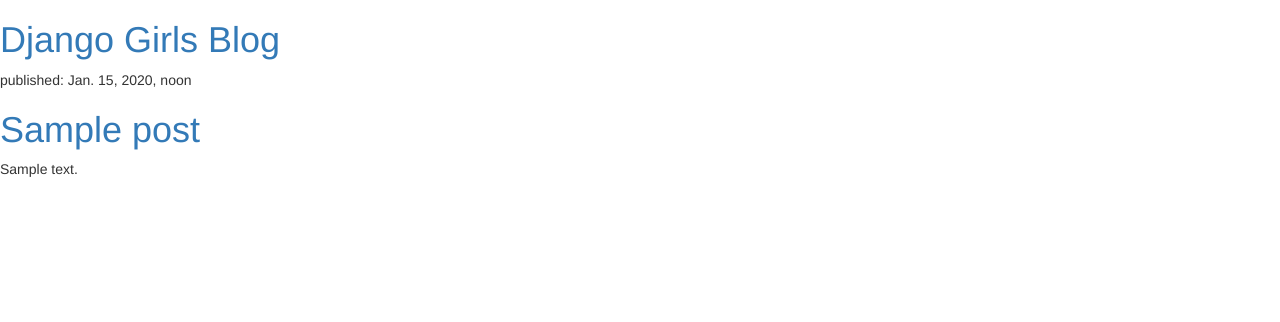
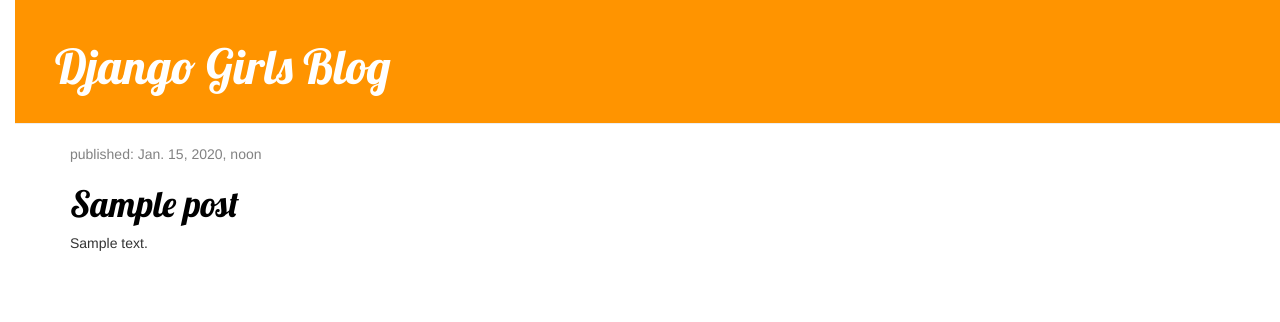
Before and after one commit to codeadog/my-first-blog, a Django app: template blog/templates/blog/post_list.html in a window 1280 px wide. Shown: the top 322 px of the page. Run offline with Django 3.2, Linux system fonts and the light colour scheme; the template is opened without the code that fills it: values that come from a table or form of the project are taken from there, others are empty; tables that the repository leaves empty hold one stand-in row (values such as "Sample post"); some libraries are stand-ins or nearby versions.

Commit message:
Added view and template stuff.

```diff
--- /dev/null
+++ b/blog/static/css/blog.css
@@ -0,0 +1,55 @@
+h1 a {
+    color: #FCA205;
+    font-family: "Lobster";
+}
+
+body {
+    padding-left: 15px;
+}
+
+.page-header {
+    background-color: #ff9400;
+    margin-top: 0;
+    padding: 20px 20px 20px 40px;
+}
+
+.page-header h1, .page-header h1 a, .page-header h1 a:visited, .page-header h1 a:active {
+    color: #ffffff;
+    font-size: 36pt;
+    text-decoration: none;
+}
+
+.content {
+    margin-left: 40px;
+}
+
+h1, h2, h3, h4 {
+    font-family: "Lobster", cursive;
+}
+
+.date {
+    color: #828282;
+}
+
+.save {
+    float: right;
+}
+
+.post-form textarea, .post-form input {
+    width: 100%;
+}
+
+.top-menu, .top-menu:hover, .top-menu:visited {
+    color: #ffffff;
+    float: right;
+    font-size: 26pt;
+    margin-right: 20px;
+}
+
+.post {
+    margin-bottom: 70px;
+}
+
+.post h1 a, .post h1 a:visited {
+    color: #000000;
+}
--- /dev/null
+++ b/blog/templates/blog/base.html
@@ -0,0 +1,32 @@
+{% load staticfiles %}
+
+<!DOCTYPE html>
+<html lang="en">
+
+<head>
+    <meta charset="utf-8">
+    <title>Django Girls blog</title>
+    <link rel="stylesheet" href="//maxcdn.bootstrapcdn.com/bootstrap/3.2.0/css/bootstrap.min.css">
+    <link rel="stylesheet" href="//maxcdn.bootstrapcdn.com/bootstrap/3.2.0/bootstrap-theme.min.css">
+    <link rel="stylesheet" href="{% static 'css/blog.css' %}">
+    <link href="//fonts.googleapis.com/css?family=Lobster&subset=latin,latin-ext" rel="stylesheet" type="text/css" </head>
+
+    <body>
+        <div class="page-header">
+            <h1>
+                <a href="/">Django Girls Blog</a>
+            </h1>
+        </div>
+
+
+        <div class="content container">
+            <div class="row">
+                <div class="col-md-8">
+                    {% block content %}
+                    {% endblock %}
+                </div>
+            </div>
+        </div>
+    </body>
+
+</html>
--- a/blog/templates/blog/post_list.html
+++ b/blog/templates/blog/post_list.html
@@ -1,23 +1,15 @@
-<!DOCTYPE html>
-<html lang="en">
-    <head>
-        <meta charset="utf-8">
-        <title>Django Girls blog</title>
-        <link rel="stylesheet" href="//maxcdn.bootstrapcdn.com/bootstrap/3.2.0/css/bootstrap.min.css">
-        <link rel="stylesheet" href="//maxcdn.bootstrapcdn.com/bootstrap/3.2.0/bootstrap-theme.min.css"
-    </head>
-    <body>
-        <div>
-            <h1><a href="/">Django Girls Blog</a></h1>
-        </div>
+{% extends "blog/base.html" %}
 
-
-        {% for post in posts %}
-        <div>
-            <p>published: {{ post.published_date }}</p>
-            <h1><a href="">{{ post.title }}</a></h1>
-            <p>{{ post.text|linebreaksbr }}</p>
-        </div>
-        {% endfor %}
-    </body>
-</html>
+{% block content %}
+{% for post in posts %}
+<div class="post">
+    <div class="date">
+        <p>published: {{ post.published_date }}</p>
+    </div>
+    <h1>
+        <a href="{% url 'post_detail' pk=post.pk %}">{{ post.title }}</a>
+    </h1>
+    <p>{{ post.text|linebreaksbr }}</p>
+</div>
+{% endfor %}
+{% endblock %}
--- a/blog/urls.py
+++ b/blog/urls.py
@@ -3,4 +3,5 @@ from . import views
 
 urlpatterns = [
     url(r"^$", views.post_list, name="post_list"),
+    url(r"^post/(?P<pk>\d+)/$", views.post_detail, name="post_detail"),
 ]
--- a/blog/views.py
+++ b/blog/views.py
@@ -1,4 +1,4 @@
-from django.shortcuts import render
+from django.shortcuts import render, get_object_or_404
 from .models import Post
 from django.utils import timezone
 
@@ -7,3 +7,7 @@ from django.utils import timezone
 def post_list(request):
     posts = Post.objects.filter(published_date__lte=timezone.now()).order_by("published_date")
     return render(request, "blog/post_list.html", {"posts": posts})
+
+def post_detail(request, pk):
+    post = get_object_or_404(Post, pk=pk)
+    return render(request, "blog/post_detail.html", {"post": post})
```
Also changed, not shown: blog/templates/blog/post_detail.html (added, +13 -0 lines).
